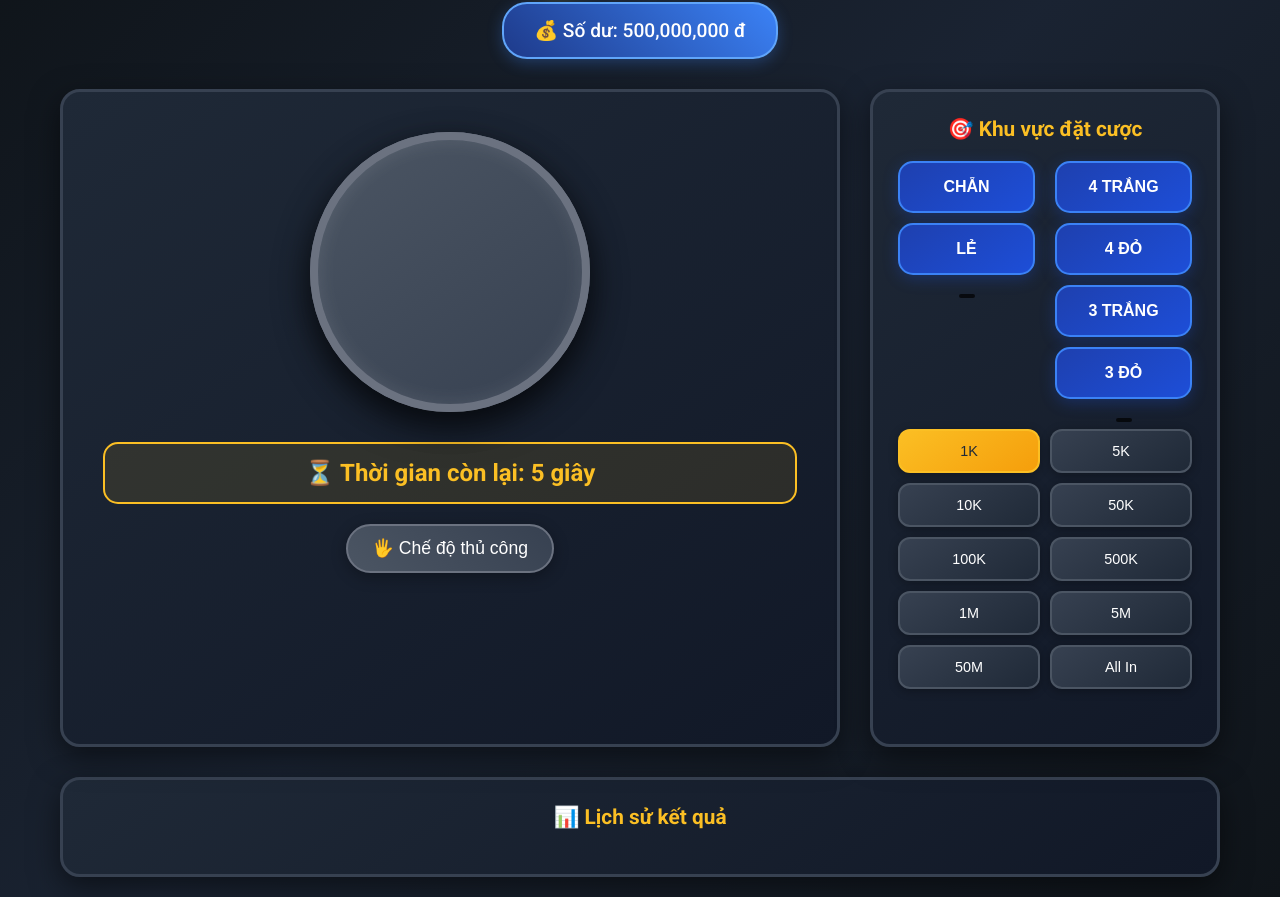
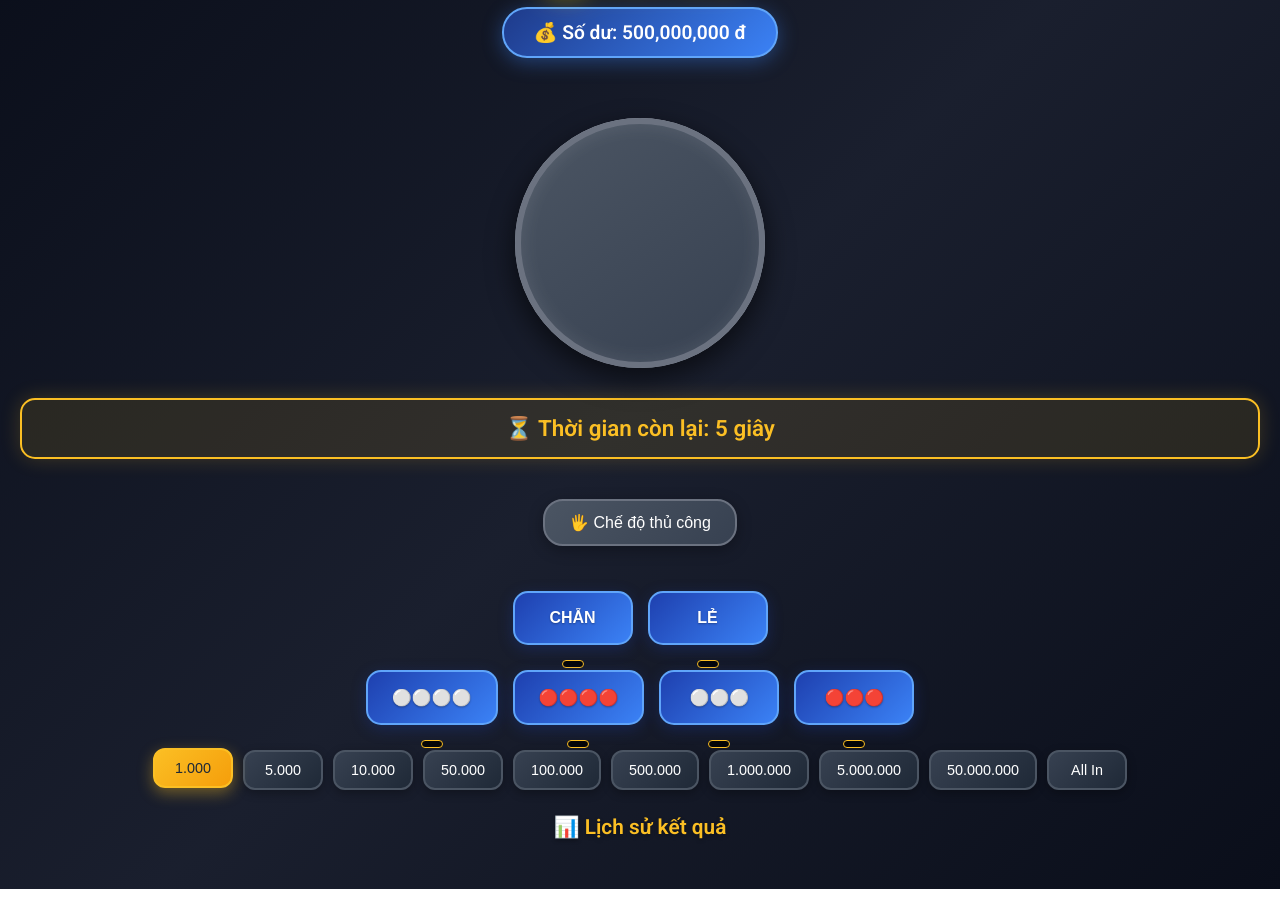
Before and after one commit to datgvtdev03/ttttxxxbbb, a plain HTML site: page pages/xicbo.html in a window 1280 px wide. Shown: the part 75-972 px from the top of the page. Drawn offline with Linux system fonts and the light colour scheme.

Commit message:
Update xicbo.html

```diff
--- a/pages/xicbo.html
+++ b/pages/xicbo.html
@@ -650,7 +650,7 @@
     <meta charset="UTF-8" />
     <title>Xóc Đĩa - Tài Xỉu Style</title>
     <style>
-        @import url('https://fonts.googleapis.com/css2?family=Roboto:wght@300;400;500;700&display=swap');
+        @import url('https://fonts.googleapis.com/css2?family=Roboto:wght@400;500;600;700&display=swap');
 
         * {
             margin: 0;
@@ -660,78 +660,60 @@
 
         body {
             font-family: 'Roboto', sans-serif;
-            background: linear-gradient(135deg, #0f1419 0%, #1a2332 50%, #0f1419 100%);
+            background: linear-gradient(135deg, #0a0e1a 0%, #1a1f2e 50%, #0a0e1a 100%);
             color: #ffffff;
+            text-align: center;
+            padding: 20px;
             min-height: 100vh;
-            overflow-x: hidden;
         }
 
-        .container {
-            max-width: 1200px;
-            margin: 0 auto;
-            padding: 20px;
+        h1 {
+            font-size: 2.5rem;
+            font-weight: 700;
+            background: linear-gradient(45deg, #ffd700, #ffed4e, #ffd700);
+            -webkit-background-clip: text;
+            -webkit-text-fill-color: transparent;
+            margin-bottom: 15px;
+            text-shadow: 0 0 30px rgba(255, 215, 0, 0.3);
+            animation: glow 2s ease-in-out infinite alternate;
         }
 
-        .header {
-            text-align: center;
-            margin-bottom: 30px;
+        @keyframes glow {
+            from { filter: drop-shadow(0 0 10px rgba(255, 215, 0, 0.5)); }
+            to { filter: drop-shadow(0 0 20px rgba(255, 215, 0, 0.8)); }
         }
 
-        .title {
-            font-size: 2.5rem;
-            font-weight: 700;
-            background: linear-gradient(45deg, #ffd700, #ffed4e);
-            -webkit-background-clip: text;
-            -webkit-text-fill-color: transparent;
-            margin-bottom: 10px;
-            text-shadow: 0 0 30px rgba(255, 215, 0, 0.5);
-        }
-
-        .balance {
-            background: linear-gradient(45deg, #1e3a8a, #3b82f6);
-            padding: 15px 30px;
+        .money {
+            background: linear-gradient(135deg, #1e3a8a, #3b82f6);
+            padding: 12px 30px;
             border-radius: 25px;
             display: inline-block;
             font-size: 1.2rem;
-            font-weight: 500;
+            font-weight: 600;
+            margin-bottom: 30px;
             border: 2px solid #60a5fa;
-            box-shadow: 0 4px 15px rgba(59, 130, 246, 0.3);
-        }
-
-        .game-area {
-            display: grid;
-            grid-template-columns: 1fr 350px;
-            gap: 30px;
-            margin-bottom: 30px;
-        }
-
-        .board-section {
-            background: linear-gradient(145deg, #1f2937, #111827);
-            border-radius: 20px;
-            padding: 40px;
-            border: 3px solid #374151;
-            box-shadow: 0 10px 30px rgba(0, 0, 0, 0.5);
+            box-shadow: 0 4px 20px rgba(59, 130, 246, 0.4);
         }
 
         .board {
             position: relative;
-            width: 280px;
-            height: 280px;
-            margin: 0 auto 30px;
+            width: 250px;
+            height: 250px;
+            margin: 30px auto;
         }
 
         .plate {
             width: 100%;
             height: 100%;
             border-radius: 50%;
-            background: linear-gradient(145deg, #d1d5db, #9ca3af);
+            background: linear-gradient(145deg, #e5e7eb, #d1d5db);
             position: relative;
             z-index: 1;
             overflow: hidden;
-            border: 8px solid #6b7280;
+            border: 6px solid #9ca3af;
             box-shadow:
-                inset 0 0 30px rgba(0, 0, 0, 0.3),
-                0 10px 30px rgba(0, 0, 0, 0.4);
+                inset 0 0 25px rgba(0, 0, 0, 0.2),
+                0 8px 25px rgba(0, 0, 0, 0.3);
         }
 
         .cover {
@@ -743,69 +725,67 @@
             top: 0;
             left: 0;
             z-index: 2;
-            transition: all 0.3s ease;
+            transition: all 0.3s cubic-bezier(0.4, 0, 0.2, 1);
             cursor: grab;
             user-select: none;
-            border: 8px solid #6b7280;
+            border: 6px solid #6b7280;
             box-shadow:
-                0 15px 35px rgba(0, 0, 0, 0.5),
+                0 12px 30px rgba(0, 0, 0, 0.4),
                 inset 0 0 20px rgba(255, 255, 255, 0.1);
         }
 
         .cover:hover {
             transform: scale(1.02);
             box-shadow:
-                0 20px 40px rgba(0, 0, 0, 0.6),
+                0 15px 35px rgba(0, 0, 0, 0.5),
                 inset 0 0 25px rgba(255, 255, 255, 0.15);
         }
 
         .cover.dragging {
             cursor: grabbing;
-            transform: scale(1.05);
+            transform: scale(1.03);
         }
 
         .coin {
-            width: 45px;
-            height: 45px;
+            width: 40px;
+            height: 40px;
             border-radius: 50%;
             position: absolute;
             border: 3px solid #1f2937;
             box-shadow:
-                0 4px 8px rgba(0, 0, 0, 0.3),
-                inset 0 2px 4px rgba(255, 255, 255, 0.2);
-            z-index: 1;
+                0 4px 12px rgba(0, 0, 0, 0.3),
+                inset 0 2px 4px rgba(255, 255, 255, 0.3);
         }
 
         .white {
-            background: linear-gradient(145deg, #ffffff, #f3f4f6);
+            background: radial-gradient(circle at 30% 30%, #ffffff, #f3f4f6);
         }
 
         .red {
-            background: linear-gradient(145deg, #dc2626, #b91c1c);
+            background: radial-gradient(circle at 30% 30%, #ef4444, #dc2626);
         }
 
-        .countdown {
-            text-align: center;
-            font-size: 1.5rem;
+        #countdown {
+            font-size: 1.4rem;
             font-weight: 600;
+            margin: 20px 0;
             color: #fbbf24;
-            margin-bottom: 20px;
-            padding: 15px;
             background: rgba(251, 191, 36, 0.1);
+            padding: 15px 25px;
             border-radius: 15px;
             border: 2px solid #fbbf24;
+            box-shadow: 0 0 20px rgba(251, 191, 36, 0.2);
         }
 
         .mode-toggle {
-            display: block;
-            margin: 20px auto;
-            background: linear-gradient(45deg, #4b5563, #374151);
+            margin: 20px 0;
+            background: linear-gradient(135deg, #4b5563, #374151);
             color: white;
             border: 2px solid #6b7280;
             padding: 12px 24px;
-            border-radius: 25px;
+            border-radius: 20px;
             cursor: pointer;
-            font-size: 1.1rem;
+            font-size: 1rem;
             font-weight: 500;
             transition: all 0.3s ease;
             box-shadow: 0 4px 15px rgba(0, 0, 0, 0.3);
@@ -817,61 +797,42 @@
         }
 
         .mode-toggle.active {
-            background: linear-gradient(45deg, #10b981, #059669);
+            background: linear-gradient(135deg, #10b981, #059669);
             border-color: #10b981;
-        }
-
-        .betting-section {
-            background: linear-gradient(145deg, #1f2937, #111827);
-            border-radius: 20px;
-            padding: 25px;
-            border: 3px solid #374151;
-            box-shadow: 0 10px 30px rgba(0, 0, 0, 0.5);
-        }
-
-        .betting-title {
-            font-size: 1.3rem;
-            font-weight: 600;
-            color: #fbbf24;
-            margin-bottom: 20px;
-            text-align: center;
-        }
-
-        .bet-groups {
-            display: grid;
-            grid-template-columns: 1fr 1fr;
-            gap: 20px;
-            margin-bottom: 30px;
+            box-shadow: 0 4px 20px rgba(16, 185, 129, 0.3);
         }
 
         .bet-group {
             display: flex;
-            flex-direction: column;
-            gap: 10px;
+            flex-wrap: wrap;
+            justify-content: center;
+            gap: 15px;
+            margin: 25px 0;
         }
 
         .bet-button {
-            background: linear-gradient(145deg, #1e40af, #1d4ed8);
-            border: 2px solid #3b82f6;
+            background: linear-gradient(135deg, #1e40af, #3b82f6);
+            border: 2px solid #60a5fa;
             border-radius: 15px;
-            padding: 15px 20px;
+            padding: 16px 24px;
             color: white;
+            font-weight: 600;
             font-size: 1rem;
-            font-weight: 600;
+            position: relative;
             cursor: pointer;
-            position: relative;
-            transition: all 0.3s ease;
-            box-shadow: 0 4px 15px rgba(29, 78, 216, 0.3);
-            text-align: center;
+            min-width: 120px;
+            transition: all 0.3s cubic-bezier(0.4, 0, 0.2, 1);
+            box-shadow: 0 4px 15px rgba(30, 64, 175, 0.3);
+            text-shadow: 0 1px 2px rgba(0, 0, 0, 0.3);
         }
 
         .bet-button:hover {
-            transform: translateY(-2px);
-            box-shadow: 0 6px 20px rgba(29, 78, 216, 0.4);
+            transform: translateY(-3px);
+            box-shadow: 0 8px 25px rgba(30, 64, 175, 0.4);
         }
 
         .bet-button.active {
-            background: linear-gradient(145deg, #fbbf24, #f59e0b);
+            background: linear-gradient(135deg, #fbbf24, #f59e0b);
             border-color: #fbbf24;
             color: #1f2937;
             transform: translateY(-2px);
@@ -880,20 +841,26 @@
 
         .bet-button.result-highlight {
             border-color: #10b981;
-            background: linear-gradient(145deg, #10b981, #059669);
-            box-shadow: 0 0 20px rgba(16, 185, 129, 0.6);
+            background: linear-gradient(135deg, #10b981, #059669);
+            box-shadow: 0 0 25px rgba(16, 185, 129, 0.6);
+            animation: highlight 1s ease-in-out;
+        }
+
+        @keyframes highlight {
+            0%, 100% { transform: scale(1); }
+            50% { transform: scale(1.05); }
         }
 
         .bet-button.win-highlight {
-            background: linear-gradient(145deg, #dc2626, #b91c1c);
+            background: linear-gradient(135deg, #dc2626, #b91c1c);
             border-color: #dc2626;
             color: white;
-            animation: pulse 1s infinite;
+            animation: winPulse 1s ease-in-out infinite;
         }
 
-        @keyframes pulse {
-            0%, 100% { transform: scale(1); }
-            50% { transform: scale(1.05); }
+        @keyframes winPulse {
+            0%, 100% { transform: scale(1); box-shadow: 0 0 15px rgba(220, 38, 38, 0.6); }
+            50% { transform: scale(1.08); box-shadow: 0 0 30px rgba(220, 38, 38, 0.8); }
         }
 
         .bet-amount-display {
@@ -904,79 +871,70 @@
             font-size: 0.8rem;
             color: #fbbf24;
             font-weight: 600;
-            background: rgba(0, 0, 0, 0.7);
-            padding: 2px 8px;
-            border-radius: 10px;
+            background: rgba(0, 0, 0, 0.8);
+            padding: 3px 10px;
+            border-radius: 12px;
+            border: 1px solid #fbbf24;
         }
 
         .win-amount {
             position: absolute;
-            top: -30px;
+            top: -28px;
             left: 50%;
             transform: translateX(-50%);
             font-size: 0.9rem;
             font-weight: bold;
             color: #10b981;
-            background: rgba(0, 0, 0, 0.8);
+            background: rgba(0, 0, 0, 0.9);
             padding: 4px 12px;
             border-radius: 15px;
-            animation: bounceIn 0.6s ease-out;
+            border: 1px solid #10b981;
+            animation: bounceWin 0.8s ease-out;
         }
 
-        @keyframes bounceIn {
-            0% { opacity: 0; transform: translateX(-50%) scale(0.5); }
-            60% { opacity: 1; transform: translateX(-50%) scale(1.1); }
-            100% { opacity: 1; transform: translateX(-50%) scale(1); }
+        @keyframes bounceWin {
+            0% { opacity: 0; transform: translateX(-50%) scale(0.3) translateY(10px); }
+            60% { opacity: 1; transform: translateX(-50%) scale(1.1) translateY(-5px); }
+            100% { opacity: 1; transform: translateX(-50%) scale(1) translateY(0); }
         }
 
         .bet-amounts {
-            display: grid;
-            grid-template-columns: repeat(auto-fit, minmax(120px, 1fr));
+            display: flex;
+            flex-wrap: wrap;
+            justify-content: center;
             gap: 10px;
-            margin-bottom: 30px;
+            margin: 25px 0;
         }
 
         .bet-amount-btn {
-            background: linear-gradient(145deg, #374151, #1f2937);
+            background: linear-gradient(135deg, #374151, #1f2937);
             border: 2px solid #4b5563;
             border-radius: 12px;
             color: white;
-            padding: 12px 16px;
+            padding: 10px 16px;
             cursor: pointer;
             font-size: 0.9rem;
             font-weight: 500;
             transition: all 0.3s ease;
-            box-shadow: 0 2px 10px rgba(0, 0, 0, 0.3);
+            box-shadow: 0 3px 10px rgba(0, 0, 0, 0.3);
+            min-width: 80px;
         }
 
         .bet-amount-btn:hover {
             transform: translateY(-2px);
-            box-shadow: 0 4px 15px rgba(0, 0, 0, 0.4);
+            box-shadow: 0 5px 15px rgba(0, 0, 0, 0.4);
         }
 
         .bet-amount-btn.active {
-            background: linear-gradient(145deg, #fbbf24, #f59e0b);
+            background: linear-gradient(135deg, #fbbf24, #f59e0b);
             border-color: #fbbf24;
             color: #1f2937;
+            transform: translateY(-2px);
+            box-shadow: 0 5px 15px rgba(251, 191, 36, 0.4);
         }
 
-        .history-section {
-            background: linear-gradient(145deg, #1f2937, #111827);
-            border-radius: 20px;
-            padding: 25px;
-            border: 3px solid #374151;
-            box-shadow: 0 10px 30px rgba(0, 0, 0, 0.5);
-        }
-
-        .history-title {
-            font-size: 1.3rem;
-            font-weight: 600;
-            color: #fbbf24;
-            margin-bottom: 20px;
-            text-align: center;
-        }
-
-        .history {
+        #history {
+            margin-top: 30px;
             display: flex;
             justify-content: center;
             gap: 8px;
@@ -984,8 +942,8 @@
         }
 
         .history-item {
-            width: 30px;
-            height: 30px;
+            width: 28px;
+            height: 28px;
             border-radius: 50%;
             border: 2px solid #4b5563;
             box-shadow: 0 2px 8px rgba(0, 0, 0, 0.3);
@@ -993,112 +951,116 @@
             align-items: center;
             justify-content: center;
             font-weight: 600;
-            font-size: 0.8rem;
+            font-size: 0.75rem;
+            transition: all 0.3s ease;
+        }
+
+        .history-item:hover {
+            transform: scale(1.1);
         }
 
         .history-item.chan {
-            background: linear-gradient(145deg, #1f2937, #111827);
+            background: linear-gradient(135deg, #1f2937, #111827);
             color: white;
         }
 
         .history-item.le {
-            background: linear-gradient(145deg, #ffffff, #f3f4f6);
+            background: linear-gradient(135deg, #ffffff, #f3f4f6);
             color: #1f2937;
         }
 
-        @media (max-width: 768px) {
-            .game-area {
-                grid-template-columns: 1fr;
+        h3 {
+            color: #fbbf24;
+            font-size: 1.3rem;
+            font-weight: 600;
+            margin-bottom: 20px;
+            text-shadow: 0 2px 4px rgba(0, 0, 0, 0.3);
         }
 
+        /* Responsive Design */
+        @media (max-width: 768px) {
             .board {
-                width: 220px;
-                height: 220px;
+                width: 200px;
+                height: 200px;
             }
 
-            .bet-groups {
-                grid-template-columns: 1fr;
+            .bet-button {
+                min-width: 100px;
+                padding: 12px 16px;
+                font-size: 0.9rem;
             }
 
-            .bet-amounts {
-                grid-template-columns: repeat(auto-fit, minmax(100px, 1fr));
+            .bet-amount-btn {
+                min-width: 70px;
+                padding: 8px 12px;
+                font-size: 0.8rem;
             }
+        }
+
+        /* Thêm hiệu ứng cho toàn bộ page */
+        body {
+            animation: fadeIn 0.5s ease-in;
+        }
+
+        @keyframes fadeIn {
+            from { opacity: 0; transform: translateY(20px); }
+            to { opacity: 1; transform: translateY(0); }
         }
     </style>
 </head>
 
 <body>
-    <div class="container">
-        <div class="header">
-            <h1 class="title">🎲 XÓC ĐĨA</h1>
-            <div class="balance">💰 Số dư: <span id="money"></span> đ</div>
-        </div>
+    <h1>🎲 Xóc Đĩa</h1>
+    <div class="money">💰 Số dư: <span id="money"></span> đ</div>
 
-        <div class="game-area">
-            <div class="board-section">
     <div class="board">
         <div class="plate" id="plate"></div>
         <div class="cover" id="cover"></div>
     </div>
 
-                <div class="countdown" id="countdown">⏳ Thời gian còn lại: 10 giây</div>
+    <div id="countdown">⏳ Thời gian còn lại: 10 giây</div>
     <button id="modeBtn" class="mode-toggle" onclick="toggleAutoMode()">🖐️ Chế độ thủ công</button>
-            </div>
 
-            <div class="betting-section">
-                <h3 class="betting-title">🎯 Khu vực đặt cược</h3>
-
-                <div class="bet-groups">
     <div class="bet-group">
-                        <button class="bet-button" data-type="chan" onclick="toggleBet(this)">
-                            CHẴN
+        <button class="bet-button" data-type="chan" onclick="toggleBet(this)">CHẴN
             <div class="bet-amount-display" id="amount-chan"></div>
         </button>
-                        <button class="bet-button" data-type="le" onclick="toggleBet(this)">
-                            LẺ
+        <button class="bet-button" data-type="le" onclick="toggleBet(this)">LẺ
             <div class="bet-amount-display" id="amount-le"></div>
         </button>
     </div>
 
     <div class="bet-group">
-                        <button class="bet-button" data-type="tu_trang" onclick="toggleBet(this)">
-                            4 TRẮNG
+        <button class="bet-button" data-type="tu_trang" onclick="toggleBet(this)">⚪⚪⚪⚪
             <div class="bet-amount-display" id="amount-tu_trang"></div>
         </button>
-                        <button class="bet-button" data-type="tu_do" onclick="toggleBet(this)">
-                            4 ĐỎ
+        <button class="bet-button" data-type="tu_do" onclick="toggleBet(this)">🔴🔴🔴🔴
             <div class="bet-amount-display" id="amount-tu_do"></div>
         </button>
-                        <button class="bet-button" data-type="ba_trang" onclick="toggleBet(this)">
-                            3 TRẮNG
+        <button class="bet-button" data-type="ba_trang" onclick="toggleBet(this)">⚪⚪⚪
             <div class="bet-amount-display" id="amount-ba_trang"></div>
         </button>
-                        <button class="bet-button" data-type="ba_do" onclick="toggleBet(this)">
-                            3 ĐỎ
+        <button class="bet-button" data-type="ba_do" onclick="toggleBet(this)">🔴🔴🔴
             <div class="bet-amount-display" id="amount-ba_do"></div>
         </button>
     </div>
+
+    <div class="bet-amounts">
+        <button class="bet-amount-btn" data-amount="1000" onclick="selectAmount(1000)">1.000</button>
+        <button class="bet-amount-btn" data-amount="5000" onclick="selectAmount(5000)">5.000</button>
+        <button class="bet-amount-btn" data-amount="10000" onclick="selectAmount(10000)">10.000</button>
+        <button class="bet-amount-btn" data-amount="50000" onclick="selectAmount(50000)">50.000</button>
+        <button class="bet-amount-btn" data-amount="100000" onclick="selectAmount(100000)">100.000</button>
+        <button class="bet-amount-btn" data-amount="500000" onclick="selectAmount(500000)">500.000</button>
+        <button class="bet-amount-btn" data-amount="1000000" onclick="selectAmount(1000000)">1.000.000</button>
+        <button class="bet-amount-btn" data-amount="5000000" onclick="selectAmount(5000000)">5.000.000</button>
+        <button class="bet-amount-btn" data-amount="50000000" onclick="selectAmount(50000000)">50.000.000</button>
+        <button class="bet-amount-btn" data-amount="all" onclick="selectAmount(playerMoney)">All In</button>
     </div>
 
-                <div class="bet-amounts">
-                    <button class="bet-amount-btn" data-amount="1000" onclick="selectAmount(1000)">1K</button>
-                    <button class="bet-amount-btn" data-amount="5000" onclick="selectAmount(5000)">5K</button>
-                    <button class="bet-amount-btn" data-amount="10000" onclick="selectAmount(10000)">10K</button>
-                    <button class="bet-amount-btn" data-amount="50000" onclick="selectAmount(50000)">50K</button>
-                    <button class="bet-amount-btn" data-amount="100000" onclick="selectAmount(100000)">100K</button>
-                    <button class="bet-amount-btn" data-amount="500000" onclick="selectAmount(500000)">500K</button>
-                    <button class="bet-amount-btn" data-amount="1000000" onclick="selectAmount(1000000)">1M</button>
-                    <button class="bet-amount-btn" data-amount="5000000" onclick="selectAmount(5000000)">5M</button>
-                    <button class="bet-amount-btn" data-amount="50000000" onclick="selectAmount(50000000)">50M</button>
-                    <button class="bet-amount-btn" data-amount="all" onclick="selectAmount(playerMoney)">All In</button>
-                </div>
-            </div>
-        </div>
-
-        <div class="history-section">
-            <h3 class="history-title">📊 Lịch sử kết quả</h3>
-            <div class="history" id="history"></div>
-        </div>
+    <div>
+        <h3>📊 Lịch sử kết quả</h3>
+        <div id="history"></div>
     </div>
 
     <script>
@@ -1128,8 +1090,8 @@
             const deltaX = x - startX;
             const deltaY = y - startY;
 
-            currentLeft = Math.max(-200, Math.min(200, deltaX));
-            currentTop = Math.max(-200, Math.min(200, deltaY));
+            currentLeft = Math.max(-180, Math.min(180, deltaX));
+            currentTop = Math.max(-180, Math.min(180, deltaY));
 
             cover.style.left = currentLeft + "px";
             cover.style.top = currentTop + "px";
@@ -1212,10 +1174,10 @@
 
                 let tries = 0, left, top;
                 do {
-                    left = Math.random() * 180 + 50;
-                    top = Math.random() * 180 + 50;
+                    left = Math.random() * 160 + 40;
+                    top = Math.random() * 160 + 40;
                     tries++;
-                } while (placed.some(p => getDistance(left, top, p.left, p.top) < 60) && tries < 100);
+                } while (placed.some(p => getDistance(left, top, p.left, p.top) < 50) && tries < 100);
 
                 placed.push({ left, top });
 
@@ -1293,7 +1255,7 @@
 
         function finalizeReveal() {
             readyToReveal = false;
-            cover.style.top = "-300px";
+            cover.style.top = "-250px";
             cover.style.left = "0px";
 
             const reds = coins.filter(c => c === "red").length;
```
Lines whose indentation alone changed are shown as unchanged.
